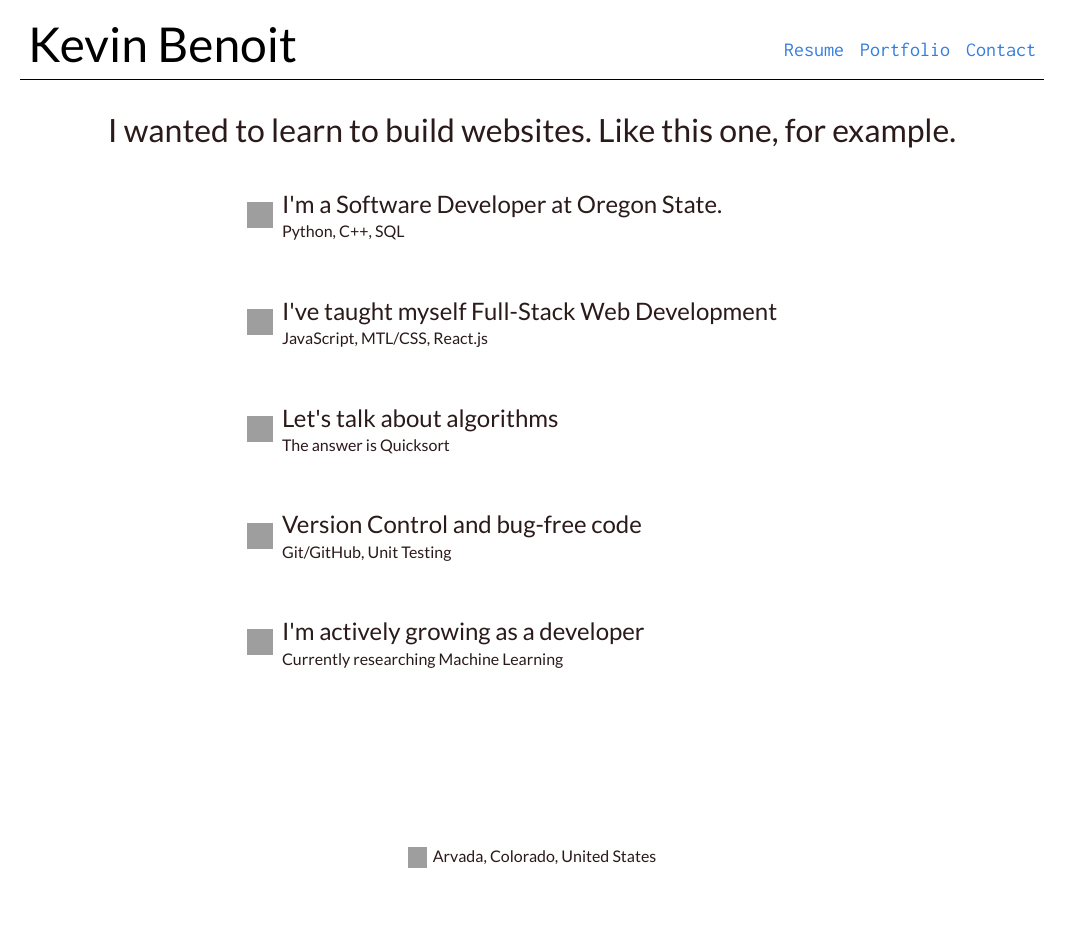
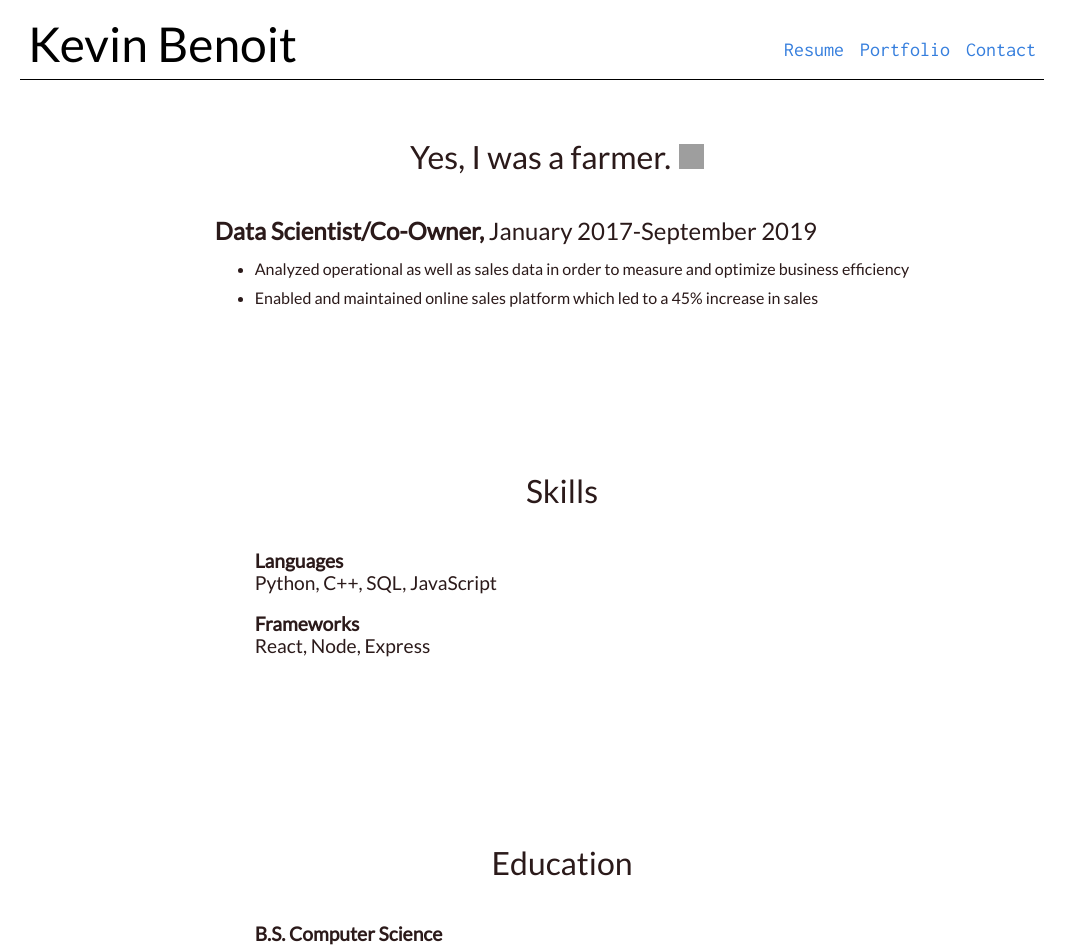
Before and after one commit to KevinJBenoit/portfolio, a React (Create React App) app in the folder portfoliosite/: page / in a window 1280 px wide. Shown: the top 947 px of the page, without its empty margins (108-1174 px from the left). Before the commit the page ends 880 px from the top, so only its background shows below. Built offline with nearby package versions, Linux system fonts and the light colour scheme; grey boxes are pictures that could not be loaded.

Commit message:
resume layout

```diff
--- a/portfoliosite/src/App.css
+++ b/portfoliosite/src/App.css
@@ -1,4 +1,4 @@
-.Site {
+/* .Site {
     display: flex;
     flex-direction: column;
-  }
+  } */
--- a/portfoliosite/src/App.js
+++ b/portfoliosite/src/App.js
@@ -2,14 +2,14 @@ import React from 'react';
 import './App.css';
 import Navigation from './Navigation/Navigation.js'
 import Body from './Body/Body.js'
-// import Footer from './Footer/Footer.js'
+import Resume from './Resume/Resume.js'
 
 function App() {
   return (
     <div className="Site">
           <Navigation></Navigation>
-          <Body></Body>
-          {/* <Footer className="foot"></Footer> */}
+          <Resume></Resume>
+          {/* <Body></Body> */}
     </div>
   );
 }
--- a/portfoliosite/src/Body/Body.js
+++ b/portfoliosite/src/Body/Body.js
@@ -27,7 +27,7 @@ const Body= () => {
                             <h2>
                                 I've taught myself Full-Stack Web Development
                             </h2>
-                            <p>JavaScript, MTL/CSS, React.js</p>
+                            <p>JavaScript, HMTL/CSS, React, Express</p>
                         </div>
                     </section>
 
--- /dev/null
+++ b/portfoliosite/src/Resume/Resume.css
@@ -0,0 +1,27 @@
+main {
+    display: flex;
+    flex-direction: column;
+    align-content: center;
+}
+
+section {
+    display: flex;
+    flex-direction: column;
+    justify-content: left;
+    /* width: 90vw;
+    padding-left: 20vw; */
+}
+
+li {
+    margin-bottom: 10px;
+}
+
+svg {
+    overflow: visible;
+}
+
+#skills {
+    margin-bottom: 10pxcd ;
+    list-style-type: none;
+    font-size: larger;
+}
--- /dev/null
+++ b/portfoliosite/src/Resume/Resume.js
@@ -0,0 +1,60 @@
+import React from 'react'
+import './Resume.css'
+
+const Resume= () => {
+    return (
+        <div>
+            <main className="mainWrapper">
+                <section>
+                    <h1>Yes, I was a farmer.
+                        <svg className="pt4 pl2" width="25" height="25">
+                            <image href="https://image.flaticon.com/icons/svg/1864/1864470.svg" width="25" height="25"/>
+                        </svg>
+                    </h1>
+                        <div>
+                            <h2>
+                                <strong>Data Scientist/Co-Owner, </strong>
+                                January 2017-September 2019
+                            </h2>
+                            <ul>
+                                <li>Analyzed operational as well as sales data in order to measure and optimize business efficiency</li>
+                                <li>Enabled and maintained online sales platform which led to a 45% increase in sales</li>
+                            </ul>
+                        </div>
+                        <h1 className="pt6">Skills</h1>
+                            <ul id="skills">
+                                <li>
+                                    <strong>Languages</strong>
+                                    <p>Python, C++, SQL, JavaScript</p>
+                                </li>
+                                <li>
+                                    <strong> Frameworks</strong>
+                                    <p>
+                                    React, Node, Express
+                                    </p>
+                                </li>
+                            </ul>
+
+                        <h1 className="pt6">Education</h1>
+                        <ul id="skills">
+                            <li>
+                                <strong> B.S. Computer Science</strong>
+                                <p>
+                                Oregon State University, 2018-Present
+                                </p>
+                            </li>
+                            <li>
+                                <strong>B.S. Biology</strong>
+                                <p>Lehigh University, 2011-2015</p>
+                            </li>
+                        </ul>
+                </section>
+                <section>
+
+                </section>
+            </main>
+        </div>
+    );
+}
+
+export default Resume;
```
